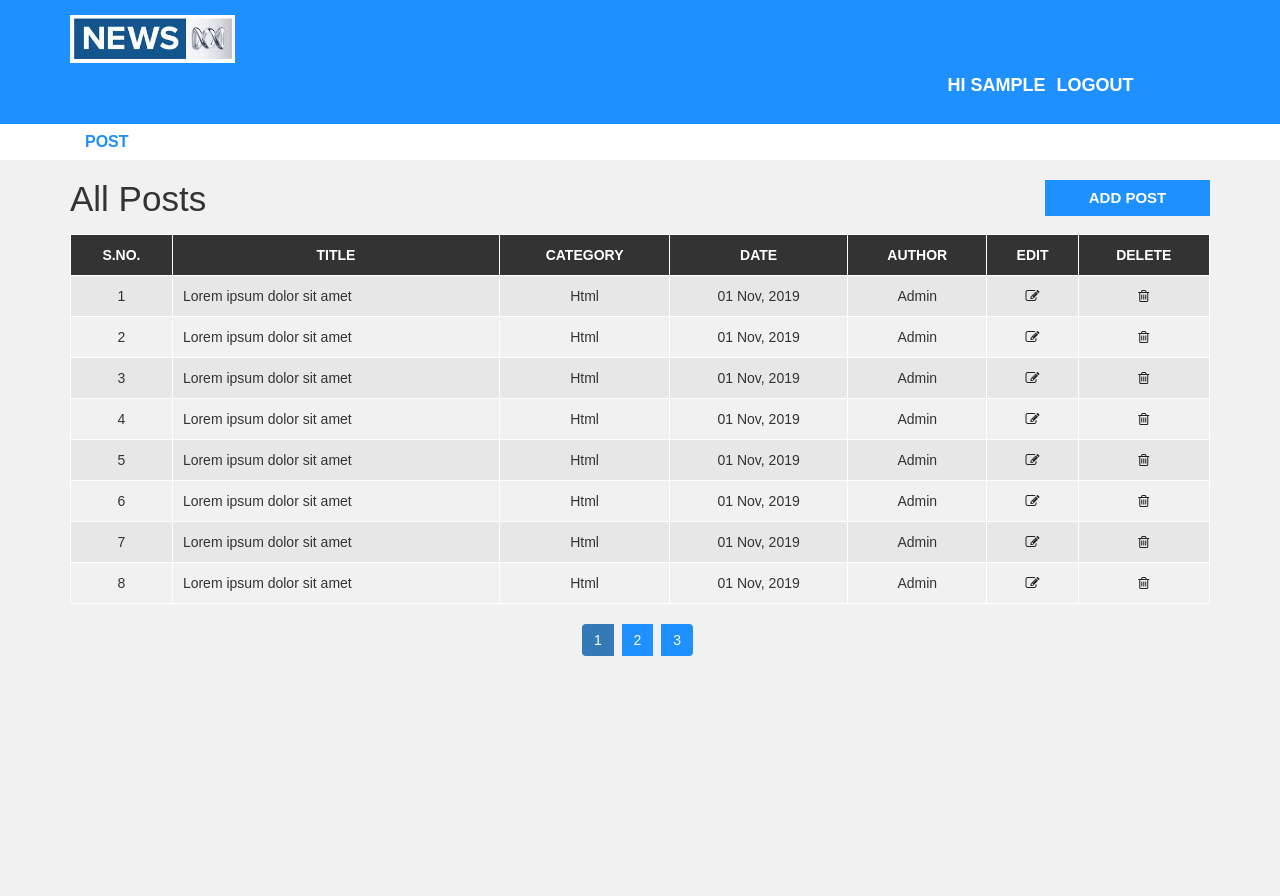
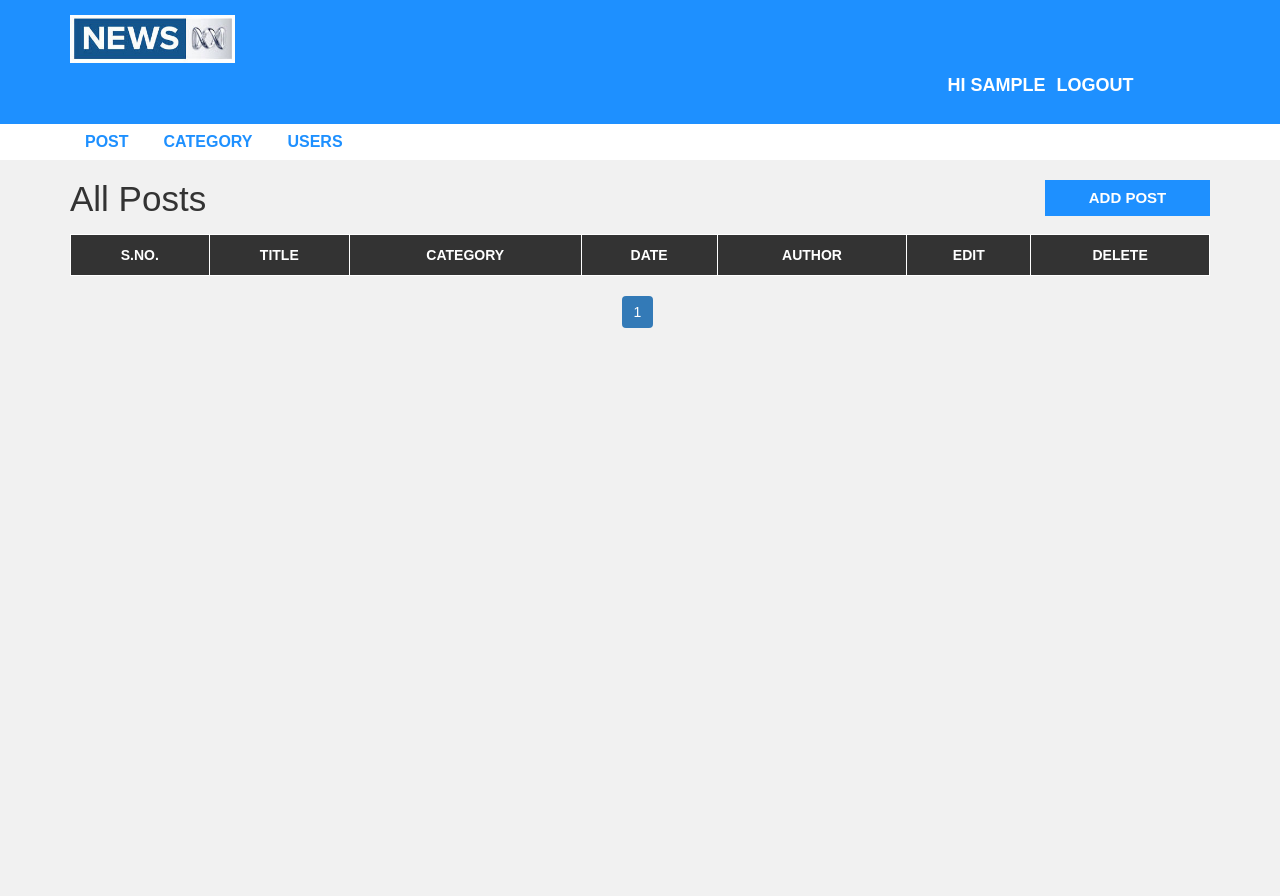
Before and after one commit to IbrahimBajwa313/Dynamic-News-Website, a PHP site: page /news-website/admin/post.php?page=1 in a window 1280 px wide. Shown: the top 896 px of the page. Run offline with PHP 8.4, Linux system fonts and the light colour scheme; the visitor is signed in with stand-in values (Sample User, id 1); tables that the repository leaves empty hold one stand-in row (values such as "Sample post"); lists and menus that the app fills with data are empty.

Commit message:
Edit Post

```diff
--- a/admin/add-post.php
+++ b/admin/add-post.php
@@ -1,7 +1,5 @@
 <?php include "header.php";
-if( $_SESSION['user_role'] != 1){
-    header("location: http://localhost/news-website/admin/post.php");
-}
+
  ?>
   <div id="admin-content">
       <div class="container">
@@ -23,7 +21,7 @@
                       <div class="form-group">
                           <label for="exampleInputPassword1">Category</label>
                           <select name="category" class="form-control">
-                              <option disabled> Select Category</option>
+                              <!-- <option disabled> Select Category</option> -->
                               <?php
                                 include 'config.php';
 
--- a/admin/post.php
+++ b/admin/post.php
@@ -19,86 +19,83 @@
                           <th>Edit</th>
                           <th>Delete</th>
                       </thead>
+
                       <tbody>
+                      <?php
+                            $limit = 7;
+
+                            if(isset($_GET['page'])){
+                                $page = $_GET['page'];
+                            } else {
+                                $page = 2 ;
+                            }
+                            $offset = ($page-1)*$limit; //LIMIT {$offset},{$limit}
+
+
+                            if( $_SESSION['user_role'] == 1){
+                                $sql = "SELECT * FROM post
+                                inner JOIN category ON post.category = category.category_id
+                                inner JOIN user ON post.author = user.user_id
+                                ORDER BY post.post_id DESC  ";
+                             }
+                              elseif( $_SESSION['user_role'] != 1)
+                               {
+                                $sql = "SELECT * FROM post
+                                INNER JOIN category ON post.category = category.category_id
+                                INNER JOIN user ON post.author = user.user_id
+                                WHERE post.author = {$_SESSION['user_id']}
+                                ORDER BY post.post_id DESC";
+
+                             }
+
+
+
+                            $result = mysqli_query($conn,$sql) or die("Query Failed");
+
+                            if(mysqli_num_rows($result) > 0){
+                                while( $row = mysqli_fetch_assoc($result)){
+                      ?>
                           <tr>
-                              <td class='id'>1</td>
-                              <td>Lorem ipsum dolor sit amet</td>
-                              <td>Html</td>
-                              <td>01 Nov, 2019</td>
-                              <td>Admin</td>
-                              <td class='edit'><a href='update-post.php'><i class='fa fa-edit'></i></a></td>
-                              <td class='delete'><a href='delete-post.php'><i class='fa fa-trash-o'></i></a></td>
+                              <td class='id'><?php echo $row['post_id']; ?></td>
+                              <td><?php echo $row['title']; ?></td>
+                              <td><?php echo $row['category_name']; ?></td>
+                              <td><?php echo $row['post_date']; ?></td>
+                              <td><?php echo $row['username']; ?></td>
+                              <td class='edit'><a href='update-page.php?id=<?php $row['post_id'] ?>'><i class='fa fa-edit'></i></a></td>
+                              <td class='delete'><a href='delete-post.php?id=<?php $row['post_id'] ?>'><i class='fa fa-trash-o'></i></a></td>
                           </tr>
-                          <tr>
-                              <td class='id'>2</td>
-                              <td>Lorem ipsum dolor sit amet</td>
-                              <td>Html</td>
-                              <td>01 Nov, 2019</td>
-                              <td>Admin</td>
-                              <td class='edit'><a href='update-post.php'><i class='fa fa-edit'></i></a></td>
-                              <td class='delete'><a href='delete-post.php'><i class='fa fa-trash-o'></i></a></td>
-                          </tr>
-                          <tr>
-                              <td class='id'>3</td>
-                              <td>Lorem ipsum dolor sit amet</td>
-                              <td>Html</td>
-                              <td>01 Nov, 2019</td>
-                              <td>Admin</td>
-                              <td class='edit'><a href='update-post.php'><i class='fa fa-edit'></i></a></td>
-                              <td class='delete'><a href='delete-post.php'><i class='fa fa-trash-o'></i></a></td>
-                          </tr>
-                          <tr>
-                              <td class='id'>4</td>
-                              <td>Lorem ipsum dolor sit amet</td>
-                              <td>Html</td>
-                              <td>01 Nov, 2019</td>
-                              <td>Admin</td>
-                              <td class='edit'><a href='update-post.php'><i class='fa fa-edit'></i></a></td>
-                              <td class='delete'><a href='delete-post.php'><i class='fa fa-trash-o'></i></a></td>
-                          </tr>
-                          <tr>
-                              <td class='id'>5</td>
-                              <td>Lorem ipsum dolor sit amet</td>
-                              <td>Html</td>
-                              <td>01 Nov, 2019</td>
-                              <td>Admin</td>
-                              <td class='edit'><a href='update-post.php'><i class='fa fa-edit'></i></a></td>
-                              <td class='delete'><a href='delete-post.php'><i class='fa fa-trash-o'></i></a></td>
-                          </tr>
-                          <tr>
-                              <td class='id'>6</td>
-                              <td>Lorem ipsum dolor sit amet</td>
-                              <td>Html</td>
-                              <td>01 Nov, 2019</td>
-                              <td>Admin</td>
-                              <td class='edit'><a href='update-post.php'><i class='fa fa-edit'></i></a></td>
-                              <td class='delete'><a href='delete-post.php'><i class='fa fa-trash-o'></i></a></td>
-                          </tr>
-                          <tr>
-                              <td class='id'>7</td>
-                              <td>Lorem ipsum dolor sit amet</td>
-                              <td>Html</td>
-                              <td>01 Nov, 2019</td>
-                              <td>Admin</td>
-                              <td class='edit'><a href='update-post.php'><i class='fa fa-edit'></i></a></td>
-                              <td class='delete'><a href='delete-post.php'><i class='fa fa-trash-o'></i></a></td>
-                          </tr>
-                          <tr>
-                              <td class='id'>8</td>
-                              <td>Lorem ipsum dolor sit amet</td>
-                              <td>Html</td>
-                              <td>01 Nov, 2019</td>
-                              <td>Admin</td>
-                              <td class='edit'><a href='update-post.php'><i class='fa fa-edit'></i></a></td>
-                              <td class='delete'><a href='delete-post.php'><i class='fa fa-trash-o'></i></a></td>
-                          </tr>
+                          <?php }} ?>
                       </tbody>
                   </table>
-                  <ul class='pagination admin-pagination'>
-                      <li class="active"><a>1</a></li>
-                      <li><a>2</a></li>
-                      <li><a>3</a></li>
-                  </ul>
+                  <?php
+                        $sql1 = 'SELECT * FROM post';
+                        $result1 = mysqli_query($conn, $sql1) or die("Query Failed");
+
+                        if(mysqli_num_rows($result1) > 0) {
+                            $total_Users = mysqli_num_rows($result1);
+
+                            $total_Page = ceil($total_Users / $limit);
+                            echo '<ul class="pagination admin-pagination">';
+                            if ($page > 1) {
+                            echo '<li><a href="post.php?page='.($page - 1).'">Prev</a></li>';
+                            }
+                            for($i = 1; $i <= $total_Page; $i++) {
+                                if($i == $page){
+                                    $active = "active";
+                                } else {
+                                    $active = "";
+                                }
+
+                                echo '<li class="'.$active.'"><a  href="post.php?page='.$i.'">'. $i . '</a></li>';
+                            }
+                            if ($page < $total_Page) {
+                                echo '<li><a href="post.php?page='.($page + 1).'">Next</a></li>';
+                            }
+
+                            echo '</ul>';
+                        }
+                    ?>
+
               </div>
           </div>
       </div>
--- a/admin/save-post.php
+++ b/admin/save-post.php
@@ -36,7 +36,8 @@
 $title = mysqli_real_escape_string($conn, $_POST['post_title']);
 $description = mysqli_real_escape_string($conn, $_POST['postdesc']);
 $category = mysqli_real_escape_string($conn, $_POST['category']);
-$date = date("d m, y");
+$date = date("d - m - y");
+
 session_start();
 $author = $_SESSION['user_id'];
 
@@ -48,7 +49,6 @@
 
 if(mysqli_multi_query($conn,$sql)){
     header("Location: {$hostname}/admin/post.php");
-
 } else {
     echo "Query Failed";
 }
```
Also changed, not shown: admin/users.php (+4 -3 lines), admin/upload/Screenshot 2023-03-08 200122.png (added), admin/upload/pic2.jpg (added), admin/upload/shoeStore Image.png (added).
